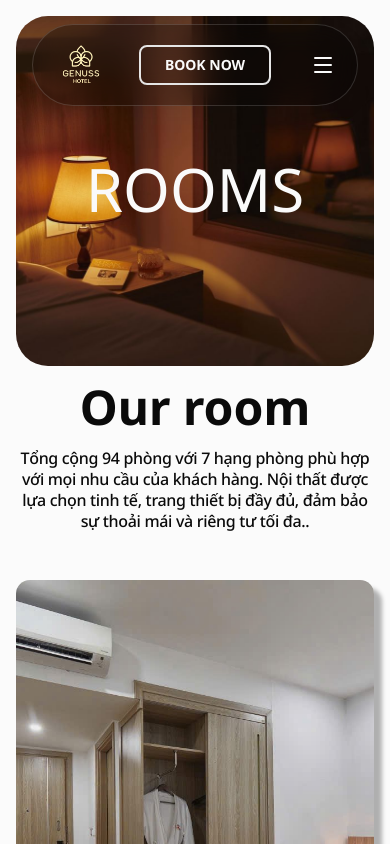
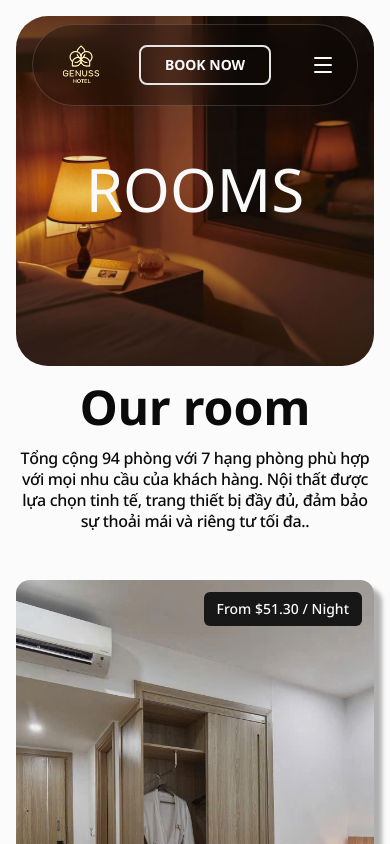
Before and after one commit to zanzandora/genuss, a Next.js app: page /rooms in a window 390 px wide. Shown: the top 844 px of the page. Built offline with nearby package versions, Linux system fonts and the light colour scheme; a web font is replaced by a local one.

Commit message:
refactor: use useMediaQuery for responsive room card and customize responsive for the rest of page ( v1 )

```diff
--- a/package.json
+++ b/package.json
@@ -6,6 +6,7 @@
     "dev": "next dev",
     "build": "next build",
     "start": "next start",
+    "build:analyze": "ANALYZE=true next build",
     "lint": "eslint"
   },
   "dependencies": {
@@ -31,7 +32,8 @@
     "react": "19.2.0",
     "react-day-picker": "^9.11.1",
     "react-dom": "19.2.0",
-    "tailwind-merge": "^3.3.1"
+    "tailwind-merge": "^3.3.1",
+    "usehooks-ts": "^3.1.1"
   },
   "devDependencies": {
     "@next/bundle-analyzer": "^16.0.1",
--- a/src/components/common/RoomCard.tsx
+++ b/src/components/common/RoomCard.tsx
@@ -1,3 +1,5 @@
+'use client';
+
 import { cn, formatCurrency } from '@/lib/utils';
 import Image from 'next/image';
 import Link from 'next/link';
@@ -6,6 +8,7 @@ import { Badge } from '../ui/badge';
 import { BLUR_DATA_URL } from '@/constants';
 import { BookNowButton } from './BookNowButton';
 import { TRoom } from '@/types/room.type';
+import { useMediaQuery } from 'usehooks-ts';
 
 type SizeCard = 'normal' | 'medium' | 'large';
 
@@ -30,13 +33,17 @@ const RoomCard = ({
     large: 'md:col-span-3',
   };
 
-  const panelClasses = shouldUseHover
-    ? 'translate-y-full transform transition-transform duration-300 ease-out group-focus-within:-translate-y-0 group-hover:-translate-y-0'
-    : 'translate-y-0 transform';
+  const matches = useMediaQuery('(min-width: 768px)');
 
-  const infoClasses = shouldUseHover
-    ? 'opacity-0 transition-opacity duration-500 ease-out group-hover:opacity-100'
-    : 'opacity-100';
+  const panelClasses =
+    shouldUseHover || matches
+      ? 'translate-y-full transform transition-transform duration-300 ease-out group-focus-within:-translate-y-0 group-hover:-translate-y-0'
+      : 'translate-y-0 transform';
+
+  const infoClasses =
+    shouldUseHover || matches
+      ? 'opacity-0 transition-opacity duration-500 ease-out group-hover:opacity-100'
+      : 'opacity-100';
 
   return (
     <div
--- a/src/components/sections/(maketing)/contact/ContactInfo.tsx
+++ b/src/components/sections/(maketing)/contact/ContactInfo.tsx
@@ -3,7 +3,7 @@ import Link from 'next/link';
 
 const ContactInfo = () => {
   return (
-    <section className='-mx-4 -mt-12 mb-4 bg-primary py-12 sm:mb-16 md:mb-24 md:py-20'>
+    <section className='-mx-4 mb-4 bg-primary py-12 sm:-mt-12 sm:mb-16 md:mb-24 md:py-20'>
       <div className='mx-auto max-w-7xl px-4'>
         <div className='grid grid-cols-1 gap-12 md:grid-cols-3'>
           {/* Phone */}
--- a/src/components/sections/(maketing)/room/RoomRecommends.tsx
+++ b/src/components/sections/(maketing)/room/RoomRecommends.tsx
@@ -23,7 +23,7 @@ const RoomRecommends = ({ rooms, currentSlug }: RoomRecommendsProps) => {
 
         <div className='mb-8 grid gap-6 md:grid-cols-3'>
           {recommendedRooms.map((room) => (
-            <RoomCard key={room.id} shouldUseHover={true} room={room} />
+            <RoomCard key={room.id} room={room} />
           ))}
         </div>
 
--- a/src/components/sections/(maketing)/room/RoomTitleSection.tsx
+++ b/src/components/sections/(maketing)/room/RoomTitleSection.tsx
@@ -6,12 +6,12 @@ type Props = {
 
 const RoomTitleSection = ({ title, subtitle, price }: Props) => {
   return (
-    <div className='flex justify-between'>
+    <div className='flex items-start justify-between'>
       <div className='space-y-8'>
         <h1 className='text-h3'>{title}</h1>
         <p className='text-paragraph-m'>Room Features: {subtitle}</p>
       </div>
-      <div className='pt-2 text-h3 font-normal text-primary'>
+      <div className='text-h3 font-normal text-primary'>
         From{' '}
         <span className='text-paragraph-b text-primary'>{price} / Night</span>
       </div>
--- a/src/components/sections/(maketing)/rooms/RoomCards.tsx
+++ b/src/components/sections/(maketing)/rooms/RoomCards.tsx
@@ -1,10 +1,11 @@
 import RoomCard from '@/components/common/RoomCard';
 import { getRoomDatas } from '@/lib/action/getRooms';
-// import { rooms } from '@/lib/data/rooms';
 import Image from 'next/image';
+import { useMediaQuery } from 'usehooks-ts';
 
 const RoomCards = async () => {
   const rooms = await getRoomDatas();
+
   return (
     <div className='relative'>
       <Image
@@ -27,10 +28,8 @@ const RoomCards = async () => {
 
         <div className='mb-8 grid gap-6 md:grid-cols-3'>
           {rooms.map((room) => (
-            <RoomCard shouldUseHover={true} key={room.id} room={room} />
+            <RoomCard key={room.id} room={room} />
           ))}
-
-          {/* <RoomCard shouldUseHover={true} sizeCard='medium' room={rooms[0]} /> */}
         </div>
       </section>
     </div>
```
Also changed, not shown: 1 other file (tests, documents, lock files or other folders).
